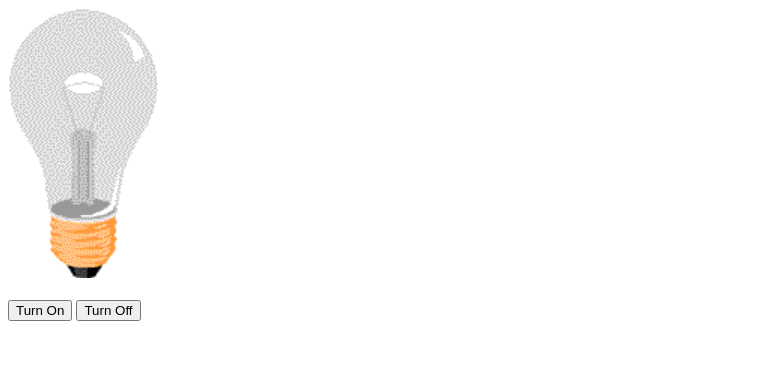
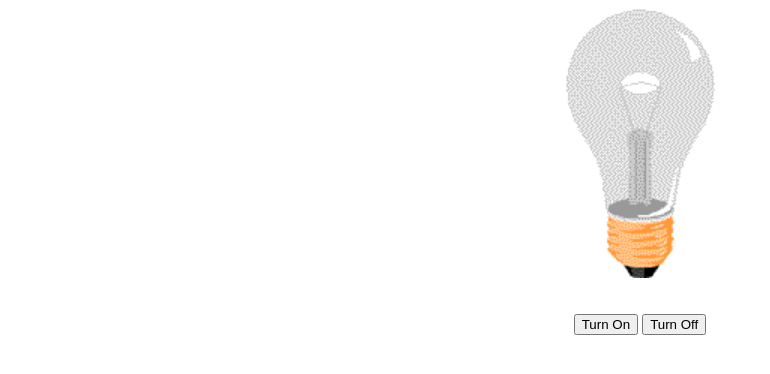
Before and after one commit to FaizolAremu/Bulb-Toggle, a plain HTML site: page index.html in a window 1280 px wide. Shown: the whole page, without its empty margins (0-770 px from the left). Drawn offline with Linux system fonts and the light colour scheme.

Commit message:
Refactor button layout in Bulb Toggle

```diff
--- a/index.html
+++ b/index.html
@@ -3,6 +3,20 @@
 <head>
   <meta charset="UTF-8">
   <title>Bulb Toggle</title>
+  <style>
+    body{
+        justify-content: center;
+        align-items: center;
+        display: flex;
+        flex-direction: column;
+    }
+
+    .btn{
+        gap: 10px;
+    }
+
+
+  </style>
 </head>
 <body>
 
@@ -13,8 +27,11 @@
 
   <br><br>
 
-  <button id="onBtn">Turn On</button>
-  <button id="offBtn">Turn Off</button>
+  <div class="btn">
+    <button id="onBtn">Turn On</button>
+    <button id="offBtn">Turn Off</button>
+  </div>
+
 
 
 
```
